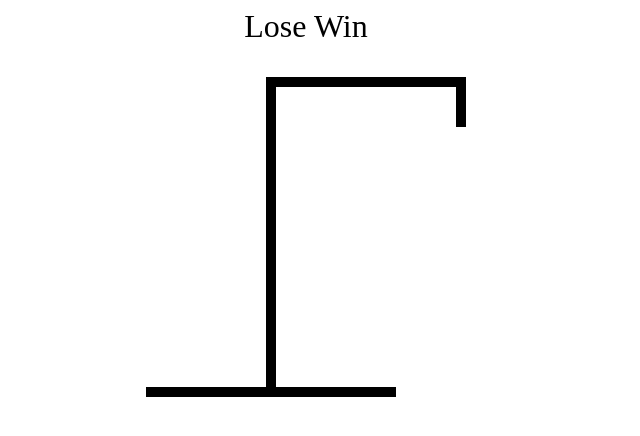
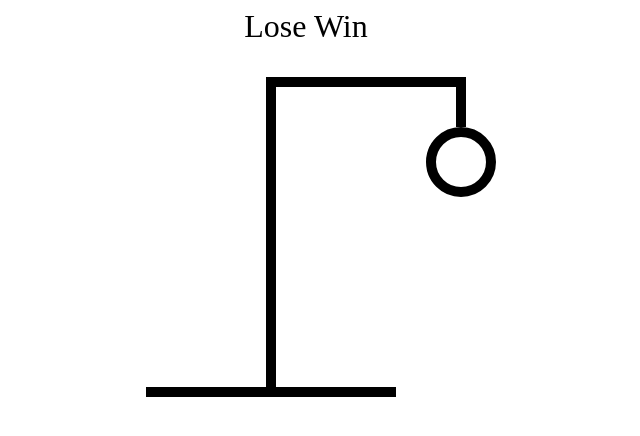
Before and after one commit to noliveira95/react-ts-hangman, a React (Vite) app: page / in a window 1280 px wide. Shown: the top 436 px of the page, without its empty margins (334-974 px from the left). Built offline with nearby package versions, Linux system fonts and the light colour scheme.

Commit message:
Add head for hangman drawing

```diff
--- a/src/App.tsx
+++ b/src/App.tsx
@@ -40,5 +40,3 @@ function App() {
 }
 
 export default App;
-
-// Left off here: https://youtu.be/-ONUyenGnWw?t=681
--- a/src/HangmanDrawing.tsx
+++ b/src/HangmanDrawing.tsx
@@ -1,6 +1,21 @@
+const HEAD = (
+  <div
+    style={{
+      width: "50px",
+      height: "50px",
+      borderRadius: "100%",
+      border: "10px solid black",
+      position: "absolute",
+      top: "50px",
+      right: "-30px",
+    }}
+  ></div>
+);
+
 export function HangmanDrawing() {
   return (
     <div style={{ position: "relative" }}>
+      {HEAD}
       {/* Top bar */}
       <div
         style={{
```
